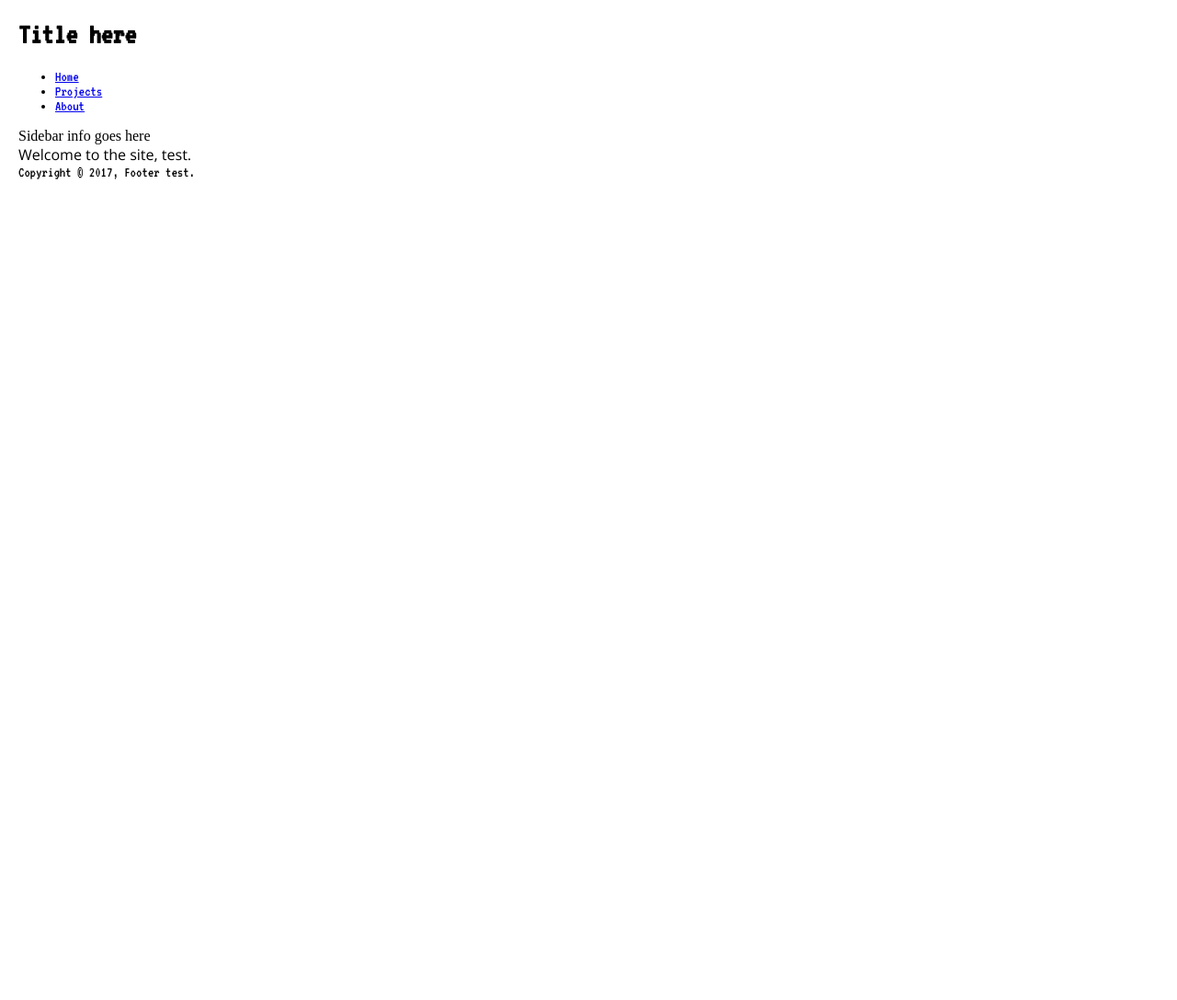
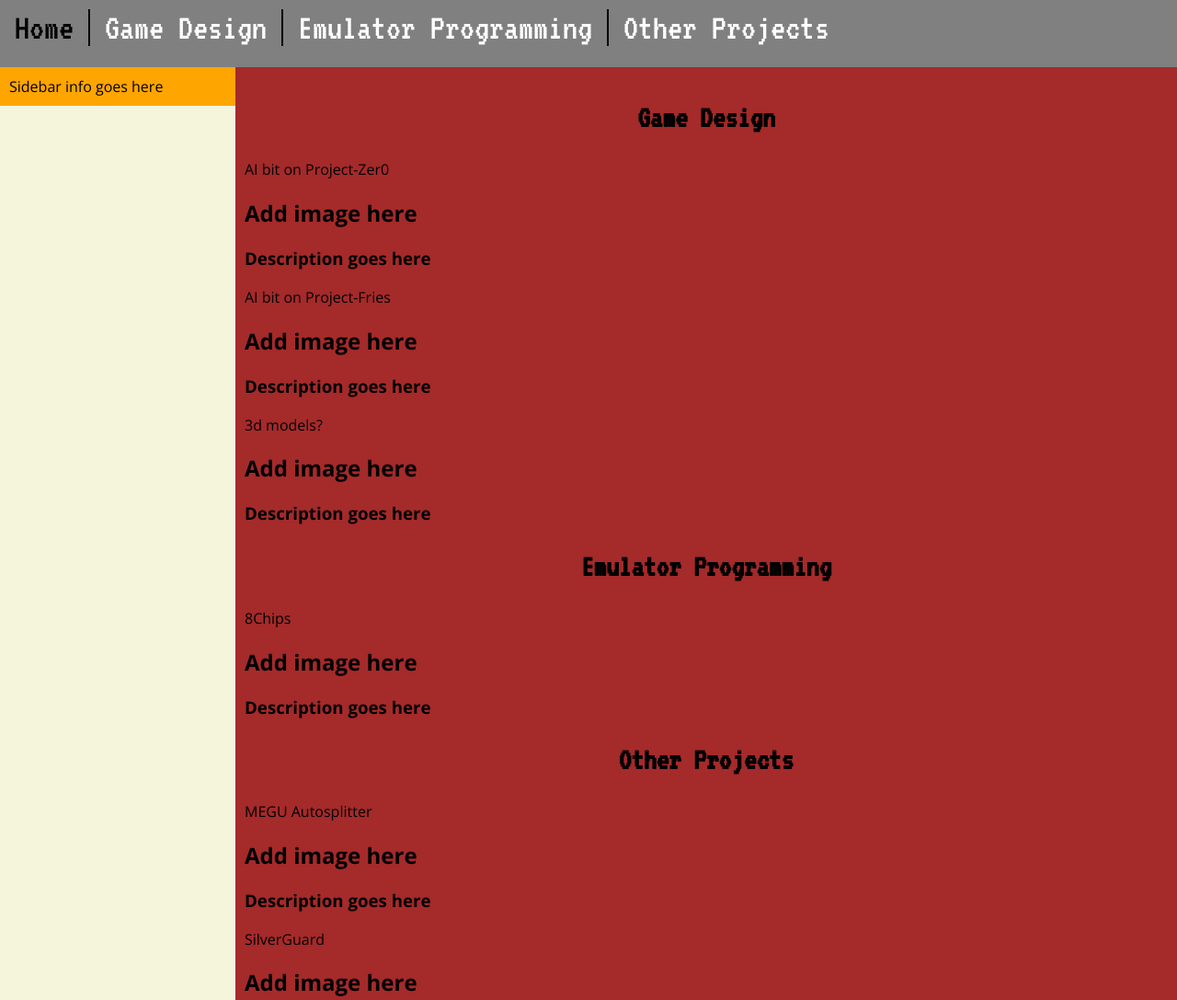
Before and after one commit to bilakispa/bilakispa.github.io, a plain HTML site: page index.html in a window 1280 px wide. Shown: the top 1087 px of the page at 92% size. Before the commit the page ends 800 px from the top, so only its background shows below. Drawn offline with nearby package versions, Linux system fonts and the light colour scheme.

Commit message:
Added website layout

```diff
--- a/css/style.css
+++ b/css/style.css
@@ -4,17 +4,86 @@
 
 body {
 	margin: 0;
-	padding: 0px 20px;
+	padding: 0;
+	background-color: Beige;
+	position: relative;
 }
 
-body {
-
+h1 {
+	font-family: 'VT323', monospace;
+	font-size: 34px;
+	text-align: center;
 }
 
-header, nav, footer {
-    font-family: 'VT323', monospace;
-}
+	nav {
+		font-family: 'VT323', monospace;
+		background-color: gray;
+		overflow: hidden;
+	}
 
-main {
-	font-family: 'Open Sans', sans-serif;
-}
+		nav ul {
+			display: inline-block;
+			width: 100%;
+			font-size: 40px;
+			list-style-type: none;
+			margin: 0;
+			padding: 10px 0px 20px 0px;
+		}
+
+			nav ul li {
+				float: left;
+				display: inline;
+				border-right: 2px solid black;
+			}
+
+			nav li:last-child {
+				border-right: none;
+			}
+
+				nav li a {
+					color: white;
+					padding: 14px 16px;
+					text-decoration: none;
+				}
+
+				nav li a:hover {
+					color: black;
+				}
+
+	main {
+		font-family: 'Open Sans', sans-serif;
+	}
+
+		aside {
+			float: left;
+			width: 20%;
+			padding: 10px;
+			background-color: orange;
+		}
+
+		section {
+			float: left;
+			width: 80%;
+			padding: 10px;
+			background-color: brown;
+		}
+
+	main:after {
+		content: "";
+		display:table;
+		clear: both;
+	}
+
+	footer {
+		font-family: 'VT323', monospace;
+		font-size: 24px;
+
+		padding: 10px;
+		background-color: cyan;
+		color: black;
+		text-align: center;
+	}
+
+		footer p {
+			margin: 0;
+		}
--- a/index.html
+++ b/index.html
@@ -7,34 +7,69 @@
 	</head>
 
 	<body>
-
-		<div class="container">
-
-			<header>
-				<h1>Title here</h1>
-			</header>
-
 		<nav>
+			<!-- <h1>Title here</h1> -->
 			<ul>
 				<li><a href="#">Home</a></li>
-					<li><a href="#">Projects</a></li>
-					<li><a href="#">About</a></li>
+				<li><a href="#">Game Design</a></li>
+				<li><a href="#">Emulator Programming</a></li>
+				<li><a href="#">Other Projects</a></li>
 			</ul>
 		</nav>
 
+		<main>
 			<aside>
 				Sidebar info goes here
 			</aside>
 
-			<main>
-				Welcome to the site, test.
+			<section>
+				<div class="game-projects">
+					<h1>Game Design</h1>
+					<article>
+						<p>AI bit on Project-Zer0</p>
+						<h2>Add image here</h2>
+						<h3>Description goes here</h3>
+					</article>
+					<article>
+						<p>AI bit on Project-Fries</p>
+						<h2>Add image here</h2>
+						<h3>Description goes here</h3>
+					</article>
+					<article>
+						<p>3d models?</p>
+						<h2>Add image here</h2>
+						<h3>Description goes here</h3>
+					</article>
+				</div>
+
+				<div class="emulator-projects">
+					<h1>Emulator Programming</h1>
+					<article>
+						<p>8Chips</p>
+						<h2>Add image here</h2>
+						<h3>Description goes here</h3>
+					</article>
+				</div>
+
+				<div class="other-projects">
+					<h1>Other Projects</h1>
+					<article>
+						<p>MEGU Autosplitter</p>
+						<h2>Add image here</h2>
+						<h3>Description goes here</h3>
+					</article>
+					<article>
+						<p>SilverGuard</p>
+						<h2>Add image here</h2>
+						<h3>A Discord.js Bot (description)</h3>
+					</article>
+				</div>
+			</section>
 		</main>
 
 		<footer>
-				Copyright &copy; 2017, Footer test.
+			<p>Copyright &copy; 2017, Footer test.</p>
 		</footer>
-
-		</div>
 
 	</body>
 </html>
```
Lines whose indentation alone changed are shown as unchanged.
